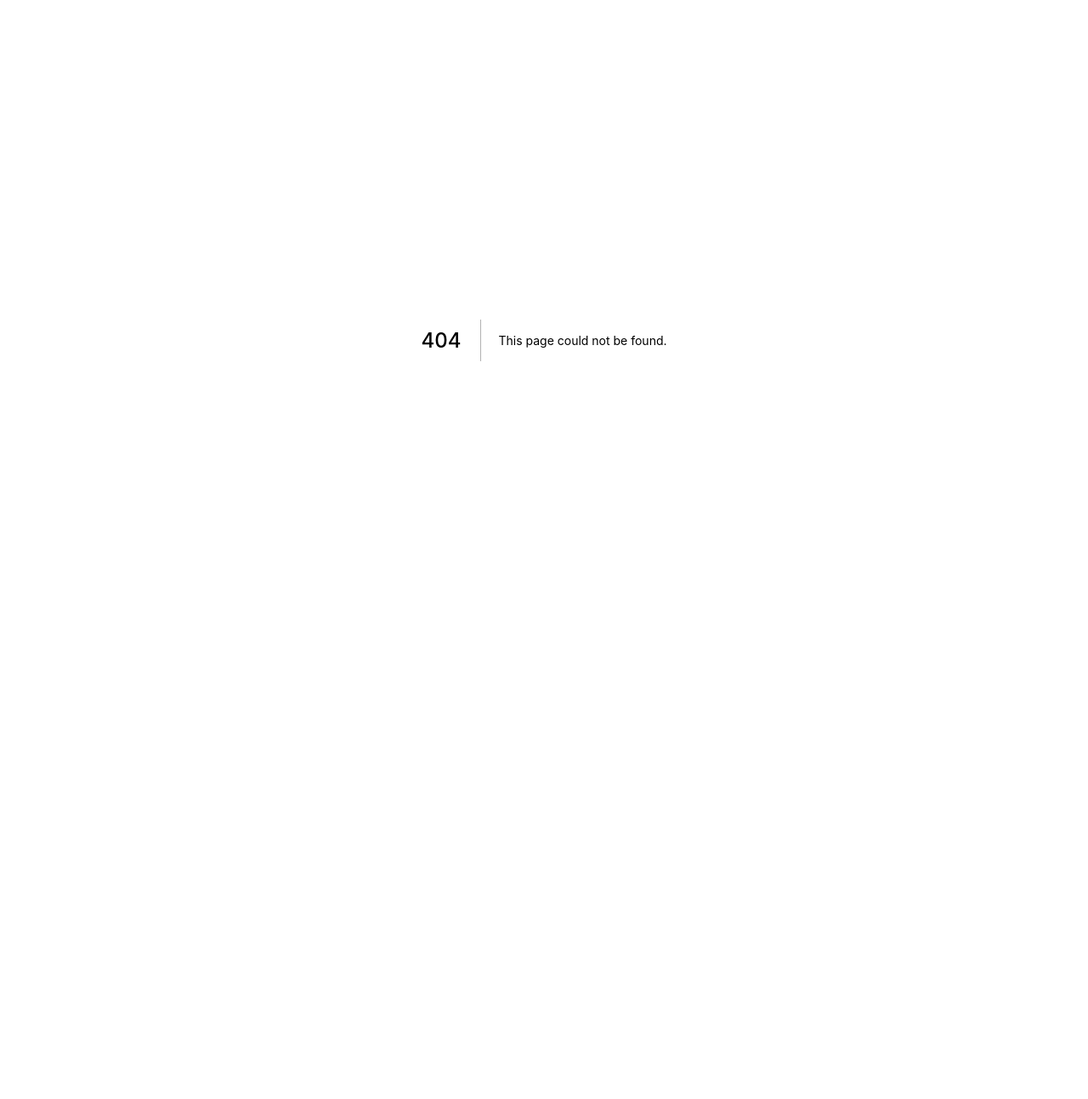
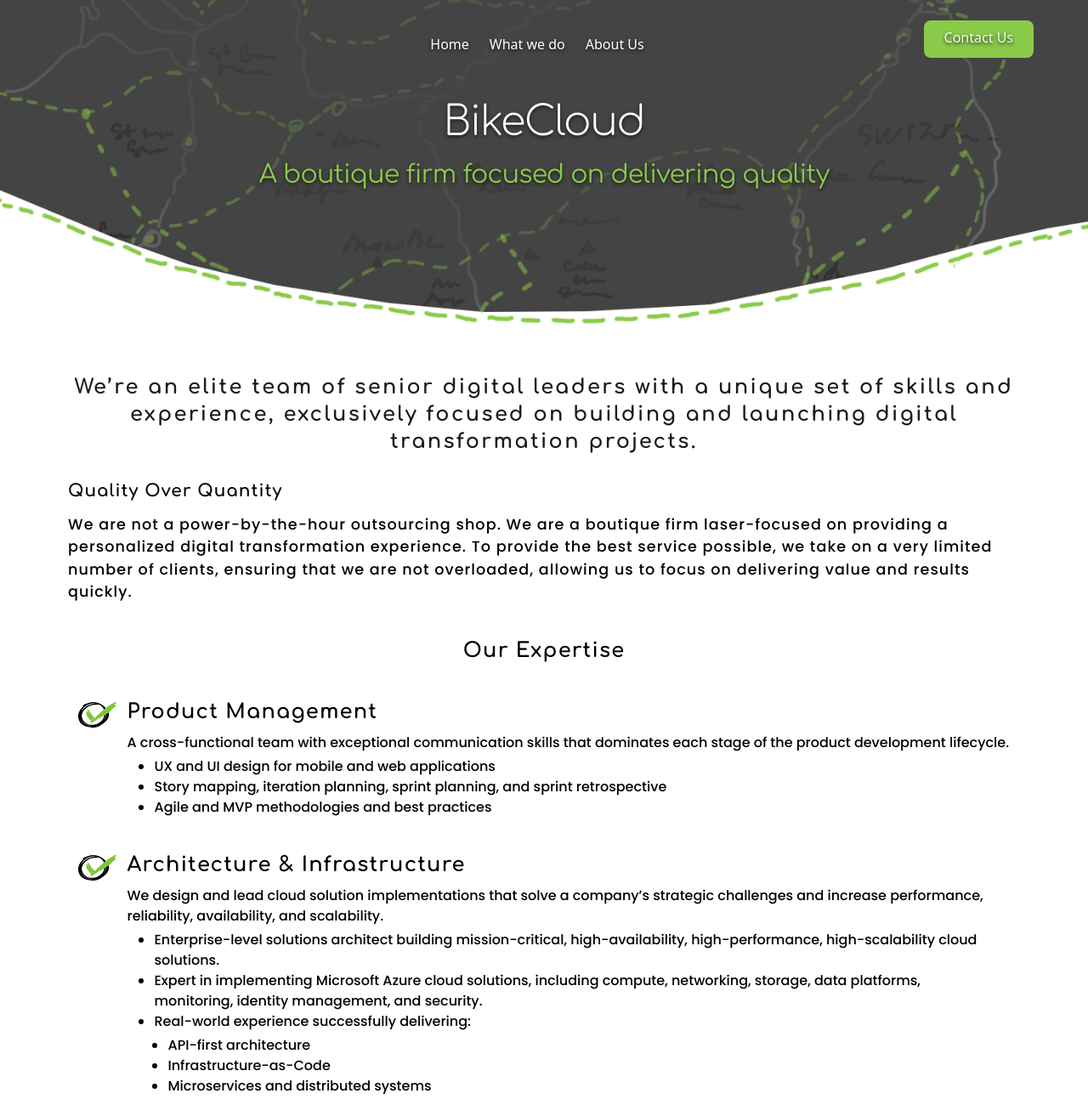
Before and after one commit to gauravprwl14/tailwind-landing-page, a Next.js app: page /about-us in a window 1280 px wide. Before the commit this address had no page. Shown: the top 1293 px of the page at 85% size. Before the commit the page ends 800 px from the top, so only its background shows below. Built offline with nearby package versions, Linux system fonts and the light colour scheme.

Commit message:
added the about us page

```diff
--- /dev/null
+++ b/components/AboutUs/content.tsx
@@ -0,0 +1,190 @@
+import React from 'react'
+
+
+const headerContent = "We’re an elite team of senior digital leaders with a unique set of skills and experience, exclusively focused on building and launching digital transformation projects."
+
+
+
+const ExpertiseJSON = [
+    {
+        title: 'Product Management',
+        description: `A cross-functional team with exceptional communication skills that dominates each stage of the product development lifecycle.`,
+        pointers: [
+            {
+                point: 'UX and UI design for mobile and web applications',
+                pointers: []
+            },
+            {
+                point: 'Story mapping, iteration planning, sprint planning, and sprint retrospective',
+                pointers: []
+            },
+            {
+                point: 'Agile and MVP methodologies and best practices',
+                pointers: []
+            }
+        ]
+    },
+    {
+        title: 'Architecture & Infrastructure',
+        description: `We design and lead cloud solution implementations that solve a company’s strategic challenges and increase performance, reliability, availability, and scalability.`,
+        pointers: [
+            {
+                point: 'Enterprise-level solutions architect building mission-critical, high-availability, high-performance, high-scalability cloud solutions.',
+                pointers: []
+            },
+            {
+                point: 'Expert in implementing Microsoft Azure cloud solutions, including compute, networking, storage, data platforms, monitoring, identity management, and security.',
+                pointers: []
+            },
+            {
+                point: 'Real-world experience successfully delivering:',
+                pointers: [
+                    {
+                        point: "API-first architecture"
+                    },
+                    {
+                        point: "Infrastructure-as-Code"
+                    },
+                    {
+                        point: "Microservices and distributed systems"
+                    },
+                    {
+                        point: "Kubernetes deployments"
+                    },
+                    {
+                        point: "Database architecture & implementations"
+                    },
+                    {
+                        point: "Elastic (ELK) stack deployments"
+                    },
+                ]
+            }
+        ]
+    },
+    {
+        title: 'Software & Platforms',
+        description: `Experienced in a broad cross-section of languages, platforms and frameworks. Focused on implementing a solution that best solves a company’s unique challenges.`,
+        pointers: [
+            {
+                point: 'Specialized in Azure cloud with significant experience deploying solutions on other cloud platforms such as AWS, Heroku, Digital Ocean, and Firebase.',
+                pointers: []
+            },
+            {
+                point: 'Design and build software for web, iOS, Android, iPad, desktop, and for backend services.',
+                pointers: []
+            },
+            {
+                point: 'Senior database architect implementing solutions using PostgreSQL, Redis, MongoDB, MySQL, SQLite, and Firestore.',
+                pointers: []
+            },
+            {
+                point: 'Experience leading projects using Python, Pandas, Django, NodeJS, React, NextJS, Flutter, Dart, PHP, Go, Beego, JavaScript, Typescript, HTML, CSS, Tailwind, Bootstrap.',
+                pointers: []
+            }
+        ]
+    },
+    {
+        title: 'Processes & Systems',
+        description: `Systems-based approach that quickly, efficiently, and reliably delivers beautiful, high-quality solutions.`,
+        pointers: [
+            {
+                point: 'Use Agile best practices and MVP concepts to lead every stage of the product development lifecycle including UX and UI design, user story mapping and release planning, sprint planning and execution, and sprint review and retrospectives.',
+                pointers: []
+            },
+            {
+                point: 'Data-driven engineering using DORA/SPACE metrics to continuously improve engineering processes, ensuring fast, efficient, and quality delivery of features while improving team health.',
+                pointers: []
+            },
+            {
+                point: 'Adherent to test driven development and automated testing for software and infrastructure.',
+                pointers: []
+            },
+            {
+                point: 'Dev Ops engineer with experience implementing continuous integration and continuous deployment processes using Azure pipelines, Heroku pipelines, Codeship, and CircleCI.',
+                pointers: []
+            },
+            {
+                point: 'Progressive delivery systems using feature flags and LaunchDarkly',
+                pointers: []
+            }
+        ]
+    },
+]
+
+const BulletList = ({ arr }: { arr: [] }) => {
+    return (
+        <ul className='ml-4 mt-1'>
+
+            {arr.map((list: any, index) => {
+                return (
+                    <>
+                        <li key={index} className="list-disc font-Poppins font-medium text-base">{list.point}</li>
+                        {list && list.pointers && list.pointers.length ? <BulletList arr={list.pointers} /> : null}
+                    </>
+                )
+            })}
+
+
+
+        </ul>
+    )
+
+}
+
+
+const ExpertiseSection = ({ obj }: { obj: any }) => {
+    return (
+        <div className='flex flex-row my-10'>
+            <div className='about-bullet-pointer-container'>
+                <img className='w-full' src="img/bullet_point.svg" />
+            </div>
+
+            <div className='w-full'>
+                <div className='about-title'> {obj.title}</div>
+                <div className='mt-2 font-Poppins font-medium text-base  '> {obj.description}</div>
+                <div className='mx-4'>
+                    <BulletList arr={obj.pointers} />
+                </div>
+            </div>
+        </div>
+    )
+}
+
+
+
+const Content = () => {
+
+    return (
+        <div className='section-container'>
+            <div className='text-eerieBlack text-2xl font-bold font-Comfortaa tracking-widest'>
+                {headerContent}
+            </div>
+
+            <div className='flex py-7 flex-col align-baseline text-left'>
+
+                <div className='about-title !text-xl'>
+                    Quality Over Quantity
+                </div>
+
+                <div className='about-description'>
+                    We are not a power-by-the-hour outsourcing shop. We are a boutique firm laser-focused on providing a personalized digital transformation experience. To provide the best service possible, we take on a very limited number of clients, ensuring that we are not overloaded, allowing us to focus on delivering value and results quickly.
+                </div>
+
+            </div>
+
+
+            <div className='flex flex-1 flex-col align-middle w-full'>
+
+                <div className='about-title'> Our Expertise </div>
+
+                <div className='text-left px-3'>
+                    {ExpertiseJSON.map((obj, index) => <ExpertiseSection obj={obj} key={index} />)}
+                </div>
+
+            </div>
+
+        </div>
+    )
+}
+
+export default Content
--- a/components/header.tsx
+++ b/components/header.tsx
@@ -16,13 +16,13 @@
         <div className='relative my-6 mx-16'>
             <div className=" flex flex-1 justify-center">
                 <div className="space-x-6 max-w-screen-xl -ml-4 py-4">
-                    <a href="/" className="text-white">Home</a>
-                    <a href="/services.html" className="text-white">What we do</a>
-                    <a href="#" className="text-white">About Us</a>
+                    <a href={ROUTES.home} className="text-white">Home</a>
+                    <a href={ROUTES.services} className="text-white">What we do</a>
+                    <a href={ROUTES.aboutUs} className="text-white">About Us</a>
                 </div>
             </div>
             <div className='absolute top-0 right-0'>
-                <Link href={ROUTES.contactUs}>
+                <Link href={ROUTES.aboutUs}>
                     <a href="#" className="hidden p-3 px-6 pt-2 text-veryLightGray bg-electricGreen rounded-lg baselin md:block">Contact Us</a>
                     {/* hover:bg-green-300 */}
                 </Link>
--- a/next.config.js
+++ b/next.config.js
@@ -4,5 +4,6 @@
     images: {
         loader: 'akamai',
         path: '/',
-    },
+    }
+
 }
--- /dev/null
+++ b/pages/about-us.tsx
@@ -0,0 +1,41 @@
+import type { NextPage } from 'next'
+import Head from 'next/head'
+import Header from '../components/header'
+import Footer from '../components/Footer'
+import Content from '../components/AboutUs/content'
+
+const title = 'BikeCloud'
+const description = 'A boutique firm focused on delivering quality'
+
+
+
+const AboutUs: NextPage = () => {
+    return (
+        <div className="flex min-h-screen flex-col items-center justify-center">
+            <Head>
+                <title>Bike Cloud</title>
+                <link rel="icon" href="/favicon.ico" />
+            </Head>
+
+            <div className="w-full h-80  lg:h-96" >
+                <Header
+                    title={title}
+                    description={description}
+                    bgContainer="bg-bottom"
+                    headerContainer="mt-3 leading-5"
+                />
+            </div>
+
+            <main className="page-container" >
+                <Content />
+            </main>
+
+            <Footer />
+
+            {/* <footer className="mt-10 flex h-24 w-full items-center justify-center bg-[url('/img/footer_bg.svg')]"> */}
+
+        </div >
+    )
+}
+
+export default AboutUs
--- a/styles/globals.css
+++ b/styles/globals.css
@@ -113,6 +113,10 @@
 .max-w-48 {
     max-width: 48px;
 }
+.max-w-38 {
+    max-width: 38px;
+}
+
 
 .h-inherit {
     height: inherit;
@@ -186,6 +190,24 @@
         @apply flex flex-col h-full w-full md:pb-8 bg-no-repeat bg-[url('/img/header_background_01.svg')] bg-cover opacity-90 object-contain;
         text-shadow: 0px 2px 4px #000000;
     }
+
+    .tracking-wider-v1 {
+        letter-spacing: 0.06em;
+    }
+
+    .tracking-wider-v2 {
+        letter-spacing: 0.2em;
+    }
+    .about-title {
+        @apply font-Comfortaa font-bold text-2xl tracking-wider;
+    }
+    .about-description {
+        @apply font-Poppins font-medium py-3 tracking-wider-v1;
+        font-size: 1.1em;
+    }
+    .about-bullet-pointer-container {
+        @apply pt-1 w-12 mr-3;
+    }
   }
 
 .header-content-wrapper {
--- a/utility/routes.ts
+++ b/utility/routes.ts
@@ -1,4 +1,5 @@
 export const ROUTES = {
-    'contactUs': '/contact-us',
-    'services': 'services'
+    'home': '/',
+    'aboutUs': '/about-us',
+    'services': '/services'
 }
```
